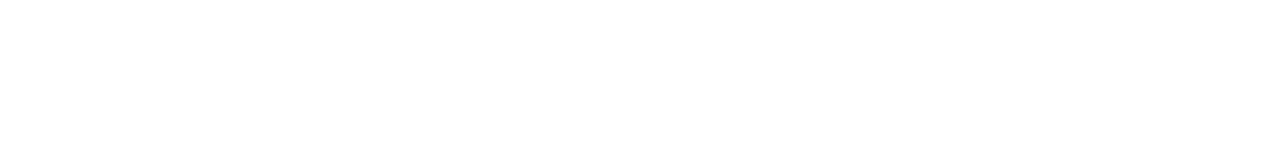
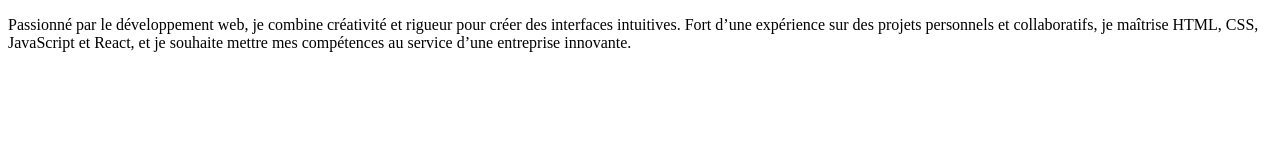
Before and after one commit to StevenAKP/mon-cv, a plain HTML site: page index.html in a window 1280 px wide. Drawn offline with Linux system fonts and the light colour scheme.

Commit message:
mise en place de la section description

```diff
--- a/index.html
+++ b/index.html
@@ -9,6 +9,6 @@
 </head>
 
 <body>
-
+    <p>Passionné par le développement web, je combine créativité et rigueur pour créer des interfaces intuitives. Fort d’une expérience sur des projets personnels et collaboratifs, je maîtrise HTML, CSS, JavaScript et React, et je souhaite mettre mes compétences au service d’une entreprise innovante.</p>
 </body>
 </html>
```
